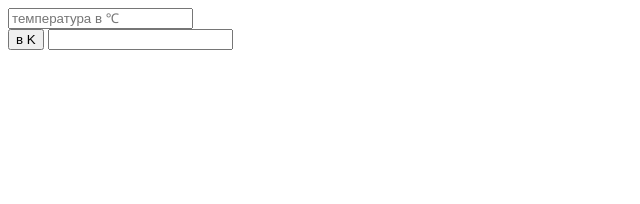
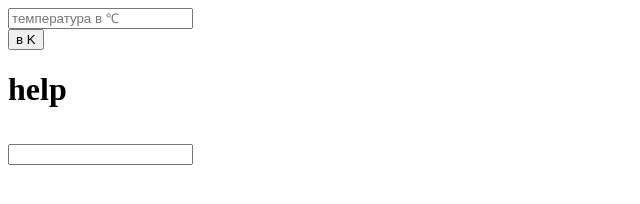
Before and after one commit to Kamikdze/kamikdze.github.io, a plain HTML site: page INDEX.HTML in a window 1280 px wide. Shown: the whole page, without its empty margins (0-640 px from the left). Drawn offline with Linux system fonts and the light colour scheme.

Commit message:
Update INDEX.HTML

```diff
--- a/INDEX.HTML
+++ b/INDEX.HTML
@@ -12,7 +12,7 @@
 <div>
 
  <button id='convert'>в K</button>
-
+ <H1> help <H1/>
 
  <input type="text" id="S">
 
```
